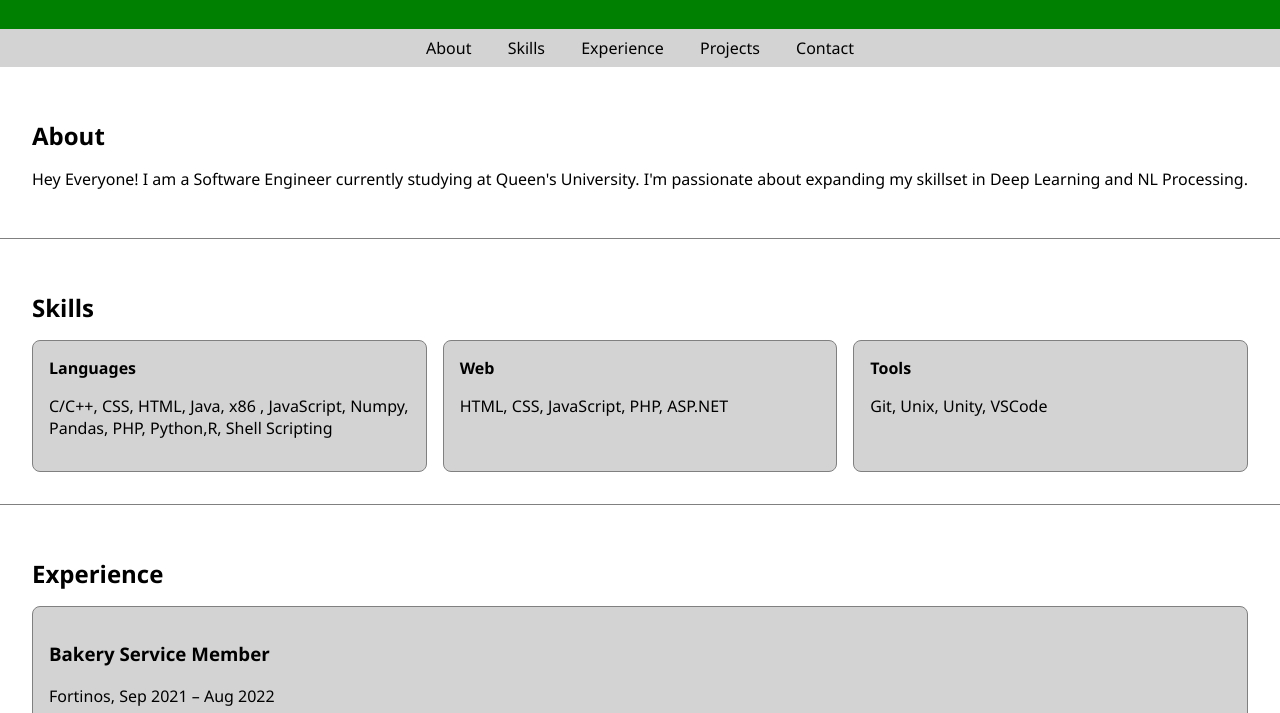
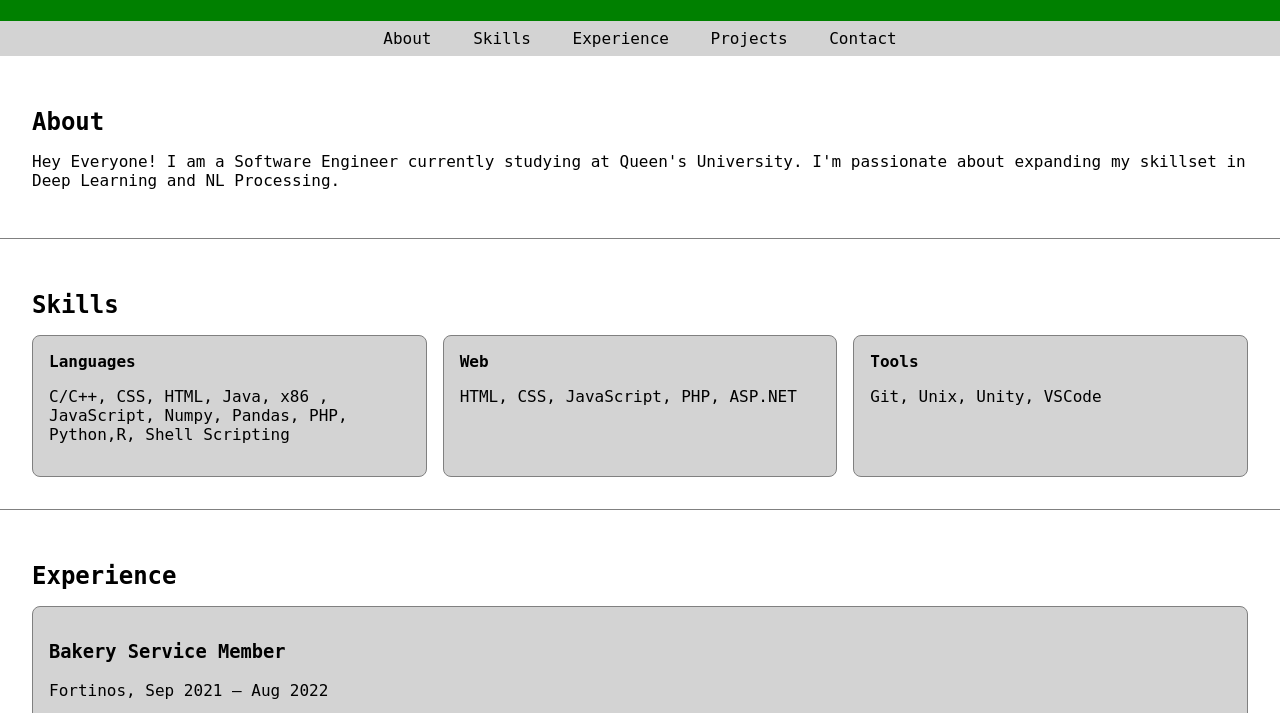
Before and after one commit to AdityaShett/portflio-website, a plain HTML site: page index.html in a window 1280 px wide. Shown: the part 127-840 px from the top of the page. Drawn offline with Linux system fonts and the light colour scheme.

Commit message:
Update index.html

```diff
--- a/index.html
+++ b/index.html
@@ -7,7 +7,7 @@
   <title>Aditya Shetty</title>
   <style>
     body {
-      font-family: "Segoe UI", "Roboto", "Helvetica Neue", sans-serif;
+      font-family: "monospace", sans-serif;
       margin: 0;
       padding: 0;
       background: white;
```
